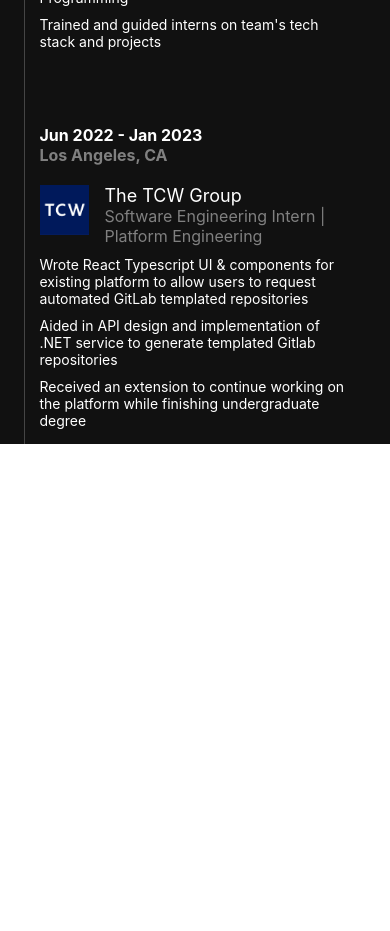
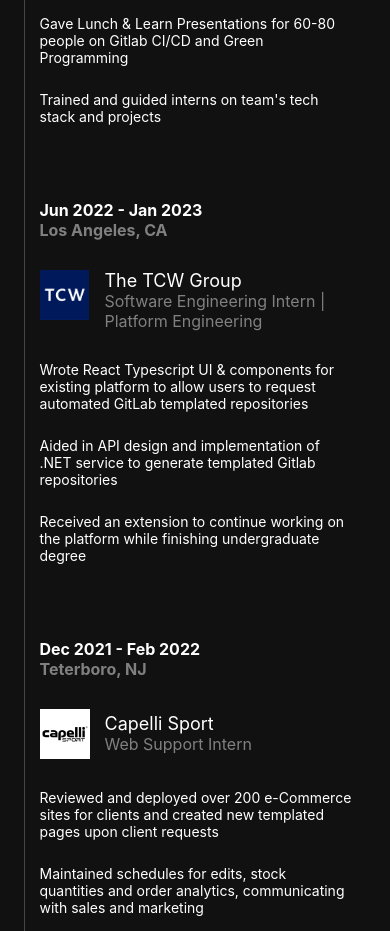
Before and after one commit to ckovacsdev/portfolio, a React (Create React App) app: page / in a window 390 px wide. Shown: the part 980-1911 px from the top of the page. Before the commit the page ends 1424 px from the top, so only its background shows below. Built offline with nearby package versions, Linux system fonts and the light colour scheme; the HTML template or start-up script is replaced by a standard one.

Commit message:
bring back capelli section -- i still like it

```diff
--- a/src/components/work-history-card/work-history.css
+++ b/src/components/work-history-card/work-history.css
@@ -100,14 +100,17 @@
     .work-history-item{
         display: flex;
         flex-direction: column;
-        row-gap: 20px;
+        row-gap: 30px;
         height: auto;
     }
 
     .work-history-job-details{
         width: auto;
+        row-gap: 25px;
     }
     .work-history-job-description{
         width: auto;
+        row-gap: 30px;
+
     }
 }
--- a/src/components/work-history-card/work-history.tsx
+++ b/src/components/work-history-card/work-history.tsx
@@ -66,6 +66,30 @@ export const WorkHistory = () => {
                     </div>
                 </div>
             </div>
+
+            <div className='work-history-item'>
+                <div className='work-history-left-content'>
+                    <h2  className='work-history-dates'> Dec 2021 - Feb 2022 </h2>
+                    <h2  className='work-history-location'> Teterboro, NJ </h2>
+                </div>
+                <div className='work-history-job-description'>
+                    <div className='work-history-company'>
+                        <img className='work-history-company-logo' src={CapelliIcon} alt='Capelli Logo'/>
+                        <div className='work-history-company-info'>
+                            <p className='work-history-company-name'> Capelli Sport </p>
+                            <p className='work-history-title'> Web Support Intern </p>
+                        </div>
+                    </div>
+                    <div className='work-history-job-details'>
+                        <p className='work-history-job-details-text'>
+                            Reviewed and deployed over 200 e-Commerce sites for clients and created new templated pages upon client requests
+                        </p>
+                        <p className='work-history-job-details-text'>
+                            Maintained schedules for edits, stock quantities and order analytics, communicating with sales and marketing
+                        </p>
+                    </div>
+                </div>
+            </div>
         </div>
     )
 }
```
